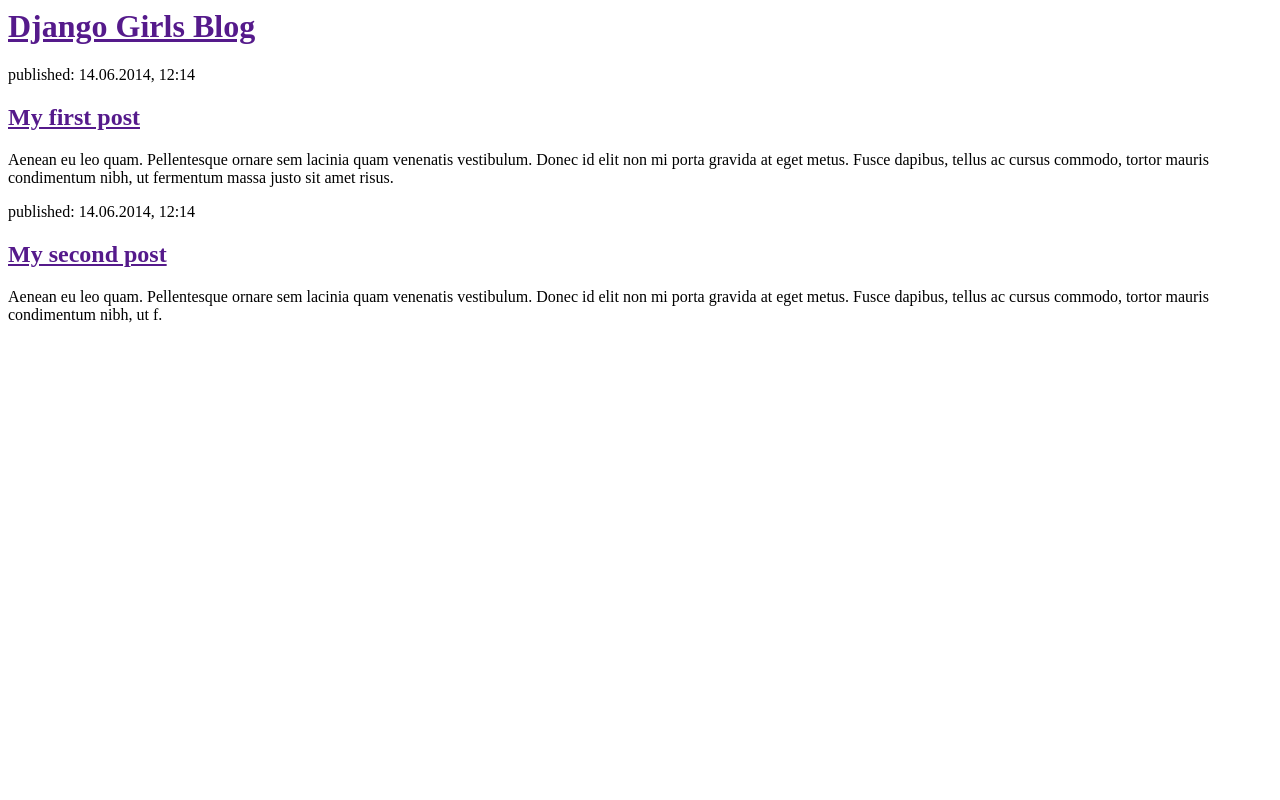
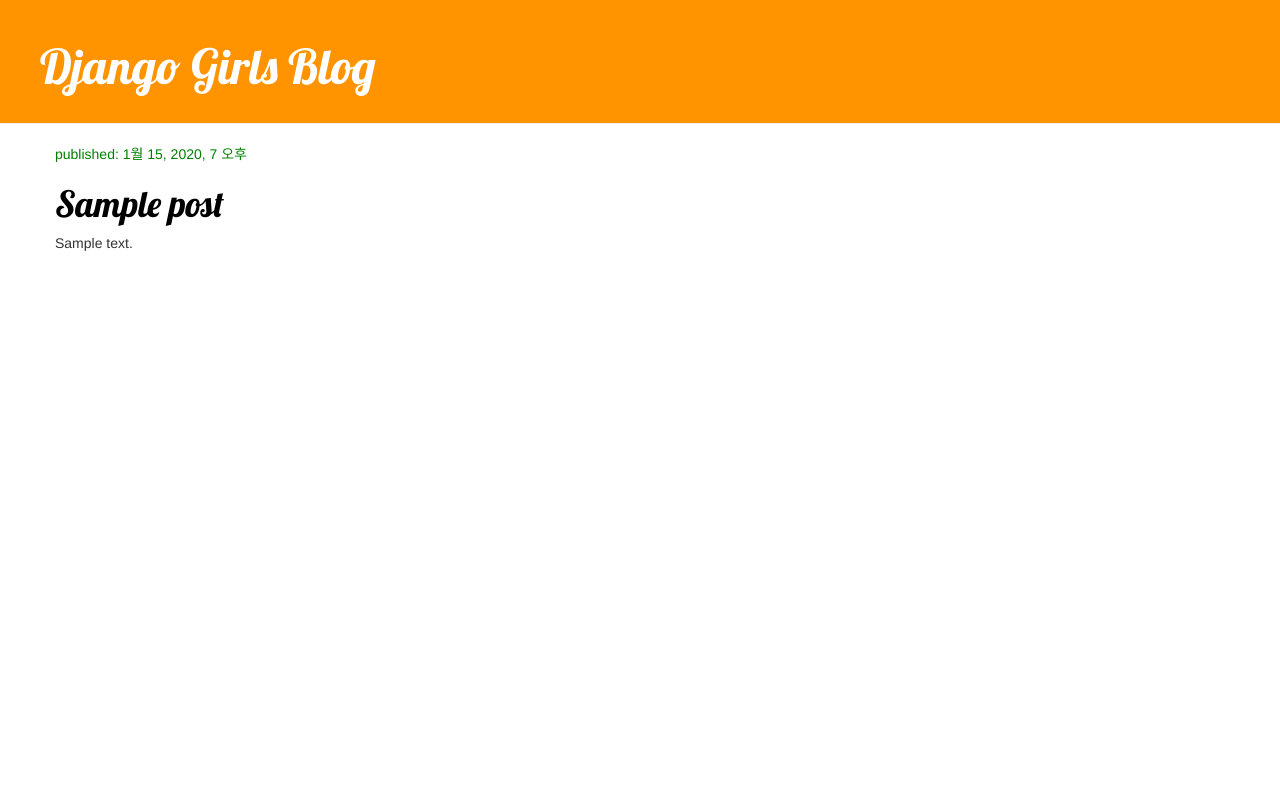
Before and after one commit to expresshighway/Django-basic, a Django app: page / in a window 1280 px wide. Run offline with Django 3.2, Linux system fonts and the light colour scheme; tables that the repository leaves empty hold one stand-in row (values such as "Sample post"); some libraries are stand-ins or nearby versions.

Commit message:
[update] post_list]

```diff
--- /dev/null
+++ b/blog/static/blog/blog.css
@@ -0,0 +1,51 @@
+.page-header {
+  background-color: #ff9400;
+  margin-top: 0;
+  padding: 20px 20px 20px 40px;
+}
+
+.page-header h1, .page-header h1 a, .page-header h1 a:visited, .page-header h1 a:active {
+  color: #ffffff;
+  font-size: 36pt;
+  text-decoration: none;
+}
+
+.content {
+  margin-left: 40px;
+}
+
+h1, h2, h3, h4 {
+  font-family: 'Lobster', cursive;
+}
+
+.date {
+  color: #828282;
+}
+
+.save {
+  float: right;
+}
+
+.post-form textarea, .post-form input {
+  width: 100%;
+}
+
+.top-menu, .top-menu:hover, .top-menu:visited {
+  color: #ffffff;
+  float: right;
+  font-size: 26pt;
+  margin-right: 20px;
+}
+
+.post {
+  margin-bottom: 70px;
+}
+
+.post h1 a, .post h1 a:visited,
+.post h2 a, .post h2 a:visited {
+  color: #000000;
+}
+
+.post .date {
+  color: green
+}
--- a/blog/templates/blog/post_list.html
+++ b/blog/templates/blog/post_list.html
@@ -1,22 +1,47 @@
-<html>
+{% load staticfiles %}
+
+    <html>
     <head>
+        <meta charset="utf-8" />
         <title>Django Girls blog</title>
     </head>
+    <link rel="stylesheet" href="//maxcdn.bootstrapcdn.com/bootstrap/3.2.0/css/bootstrap.min.css">
+    <link rel="stylesheet" href="//maxcdn.bootstrapcdn.com/bootstrap/3.2.0/css/bootstrap-theme.min.css">
+    <link rel="stylesheet" href= "{% static "blog/blog.css" %}">
+    <link rel="stylesheet" href="//fonts.googleapis.com/css?family=Lobster&subset=latin,latin-ext">
+    {% comment %} <style>
+        body {
+            background-color: lightyellow;
+        }
+        a {
+            color: lightcyan;
+        }
+    </style> {% endcomment %}
     <body>
-        <div>
+        <div class="page-header">
             <h1><a href="">Django Girls Blog</a></h1>
         </div>
-
-        <div>
-            <p>published: 14.06.2014, 12:14</p>
-            <h2><a href="">My first post</a></h2>
-            <p>Aenean eu leo quam. Pellentesque ornare sem lacinia quam venenatis vestibulum. Donec id elit non mi porta gravida at eget metus. Fusce dapibus, tellus ac cursus commodo, tortor mauris condimentum nibh, ut fermentum massa justo sit amet risus.</p>
-        </div>
-
-        <div>
-            <p>published: 14.06.2014, 12:14</p>
-            <h2><a href="">My second post</a></h2>
-            <p>Aenean eu leo quam. Pellentesque ornare sem lacinia quam venenatis vestibulum. Donec id elit non mi porta gravida at eget metus. Fusce dapibus, tellus ac cursus commodo, tortor mauris condimentum nibh, ut f.</p>
+        {% comment %} {% for post in post_list %}
+            <div class="post">
+                <p>published: {{post.published_date }}</p>
+                <h2><a href="">{{ post.title }}</a></h1>
+                <p>{{ post.text|linebreaks }}</p>
+            </div>
+        {% endfor %} {% endcomment %}
+        <div class="content container">
+            <div class="row">
+                <div class="col-md-8">
+                    {% for post in post_list %}
+                        <div class="post">
+                            <div class="date">
+                                <p>published: {{ post.published_date }}</p>
+                            </div>
+                            <h1><a href="">{{ post.title }}</a></h1>
+                            <p>{{ post.text|linebreaksbr }}</p>
+                        </div>
+                    {% endfor %}
+                </div>
+            </div>
         </div>
     </body>
 </html>
--- a/blog/views.py
+++ b/blog/views.py
@@ -1,4 +1,12 @@
 from django.shortcuts import render
+from .models import Post
+from django.utils import timezone
 
 def post_list(request):
-  return render(request, 'blog/post_list.html')
+  qs = Post.objects.all()
+  qs = qs.filter(published_date__lte=timezone.now())
+  qs = qs.order_by('published_date')
+
+  return render(request, 'blog/post_list.html',{
+    'post_list': qs,
+  })
```
Also changed, not shown: blog/templates/blog/base.html (added, +13 -0 lines).
